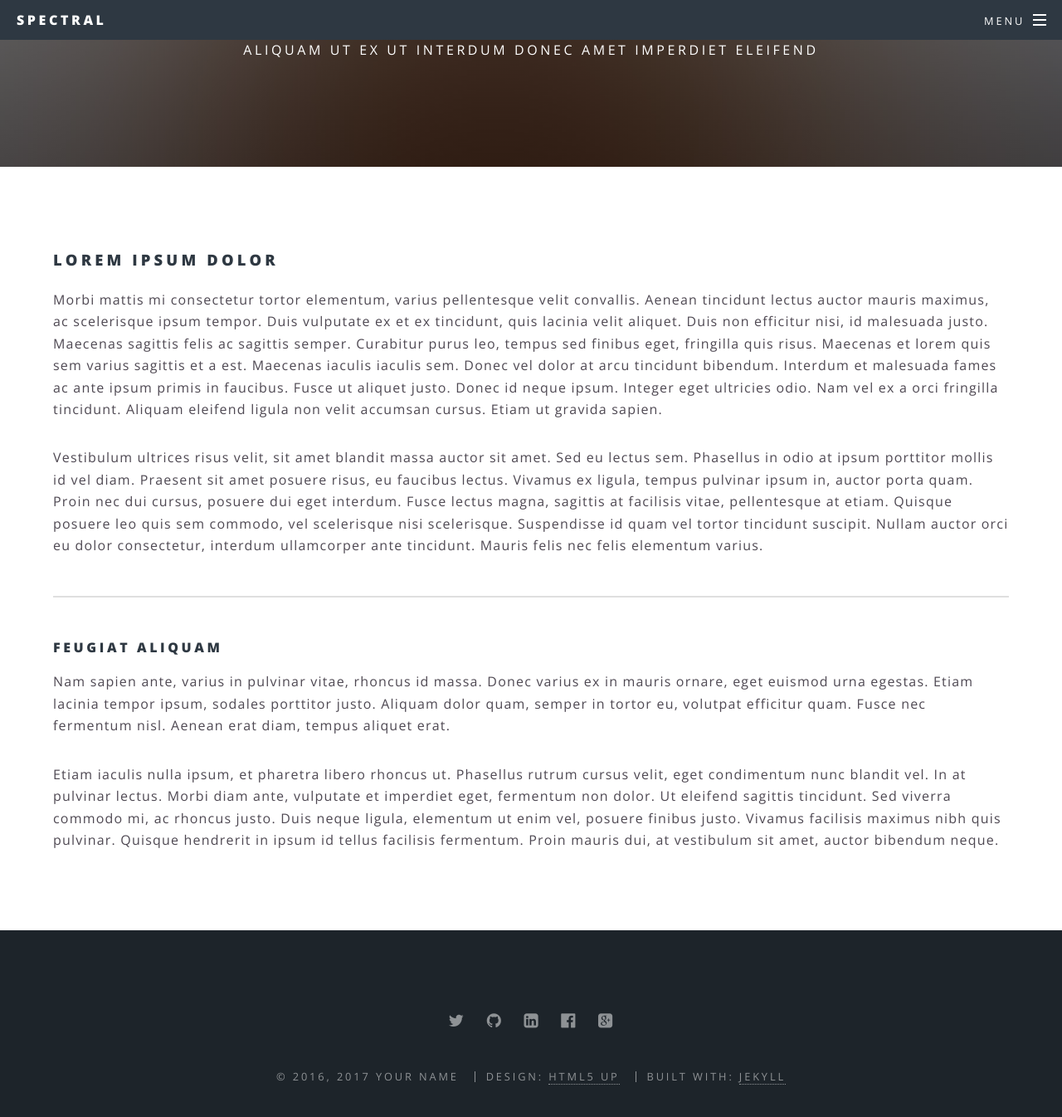
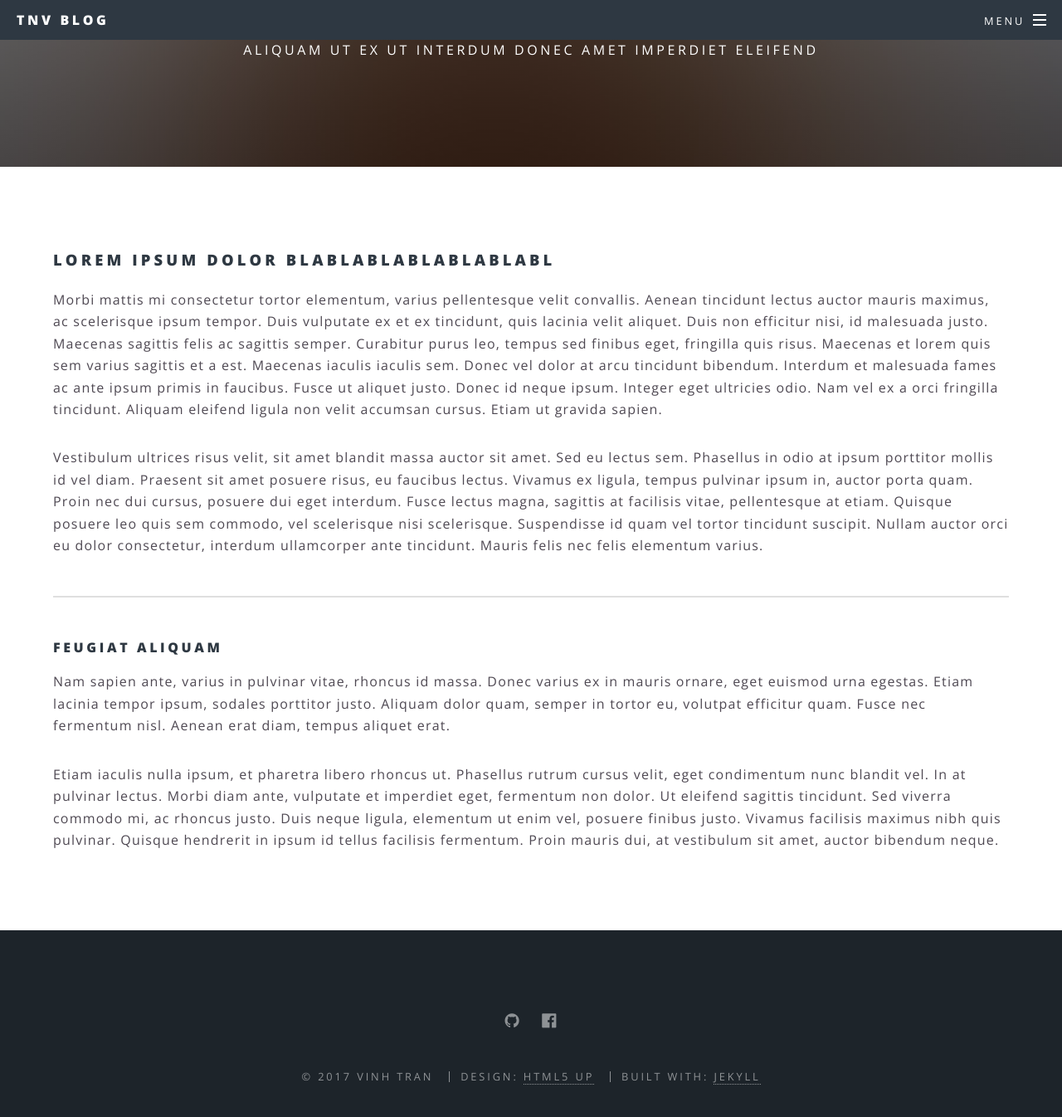
Before and after one commit to trvinh/trvinh.github.io, a Jekyll site: the page built from generic.html, in a window 1280 px wide and 1400 px high, scrolled down 192 px. Shown: the top 1346 px of the window at 83% size. Built offline with Jekyll 4.4.1, drawn with Linux system fonts in a browser that asks for light colours.

Commit message:
modified

```diff
--- a/_config.yml
+++ b/_config.yml
@@ -2,22 +2,21 @@
 #
 
 # Site settings
-title: Spectral
+title: TnV Blog
 description: |
+  Ghi desc cho trang web o day nhe
   Another fine responsive
   site template freebie
   crafted by [HTML5 UP](http://html5up.net)
-owner: Your Name # or company name
-first_published: 2016 # if migrating another site, the year of your first publish
-email: your-email@domain.com
+owner: Vinh Tran # or company name
+first_published: 2017 # if migrating another site, the year of your first publish
+email: trvinh@gmail.com
 baseurl: "" # the subpath of your site, e.g. /blog
-url: "http://yourdomain.com" # the base hostname & protocol for your site
+url: "https://trvinh.github.io/index.html" # the base hostname & protocol for your site
 social:
-  twitter: https://twitter.com/<username>
-  github: https://github.com/<username>
-  linkedin-square: https://linkedin.com/in/<username>
-  facebook-official: https://facebook.com/<username>
-  google-plus-square: https://plus.google.com/u/0/+<username>
+  github: https://github.com/trvinh
+#  linkedin-square: https://linkedin.com/in/<username>
+  facebook-official: https://facebook.com/tnvphotography
   #email: /contact/
   #flickr:
   #instagram:
--- a/generic.html
+++ b/generic.html
@@ -2,7 +2,7 @@
 layout: page
 title: Generic
 ---
-	<h3>Lorem ipsum dolor</h3>
+	<h3>Lorem ipsum dolor BLABLABLABLABLABLABL</h3>
 	<p>Morbi mattis mi consectetur tortor elementum, varius pellentesque velit convallis. Aenean tincidunt lectus auctor mauris maximus, ac scelerisque ipsum tempor. Duis vulputate ex et ex tincidunt, quis lacinia velit aliquet. Duis non efficitur nisi, id malesuada justo. Maecenas sagittis felis ac sagittis semper. Curabitur purus leo, tempus sed finibus eget, fringilla quis risus. Maecenas et lorem quis sem varius sagittis et a est. Maecenas iaculis iaculis sem. Donec vel dolor at arcu tincidunt bibendum. Interdum et malesuada fames ac ante ipsum primis in faucibus. Fusce ut aliquet justo. Donec id neque ipsum. Integer eget ultricies odio. Nam vel ex a orci fringilla tincidunt. Aliquam eleifend ligula non velit accumsan cursus. Etiam ut gravida sapien.</p>
 	<p>Vestibulum ultrices risus velit, sit amet blandit massa auctor sit amet. Sed eu lectus sem. Phasellus in odio at ipsum porttitor mollis id vel diam. Praesent sit amet posuere risus, eu faucibus lectus. Vivamus ex ligula, tempus pulvinar ipsum in, auctor porta quam. Proin nec dui cursus, posuere dui eget interdum. Fusce lectus magna, sagittis at facilisis vitae, pellentesque at etiam. Quisque posuere leo quis sem commodo, vel scelerisque nisi scelerisque. Suspendisse id quam vel tortor tincidunt suscipit. Nullam auctor orci eu dolor consectetur, interdum ullamcorper ante tincidunt. Mauris felis nec felis elementum varius.</p>
 	<hr />
```
Also changed, not shown: README.txt, 4 other files.
